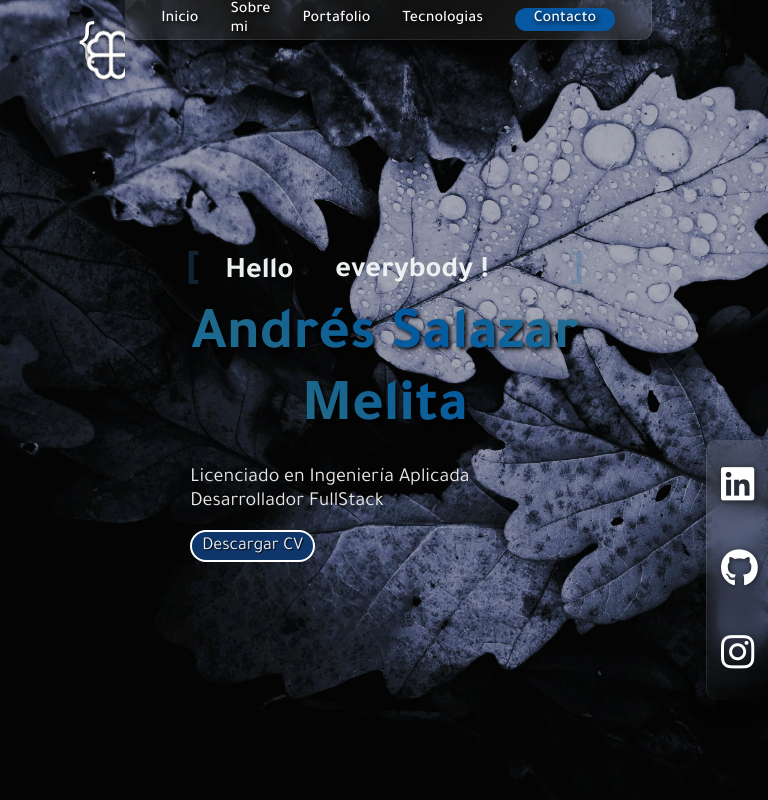
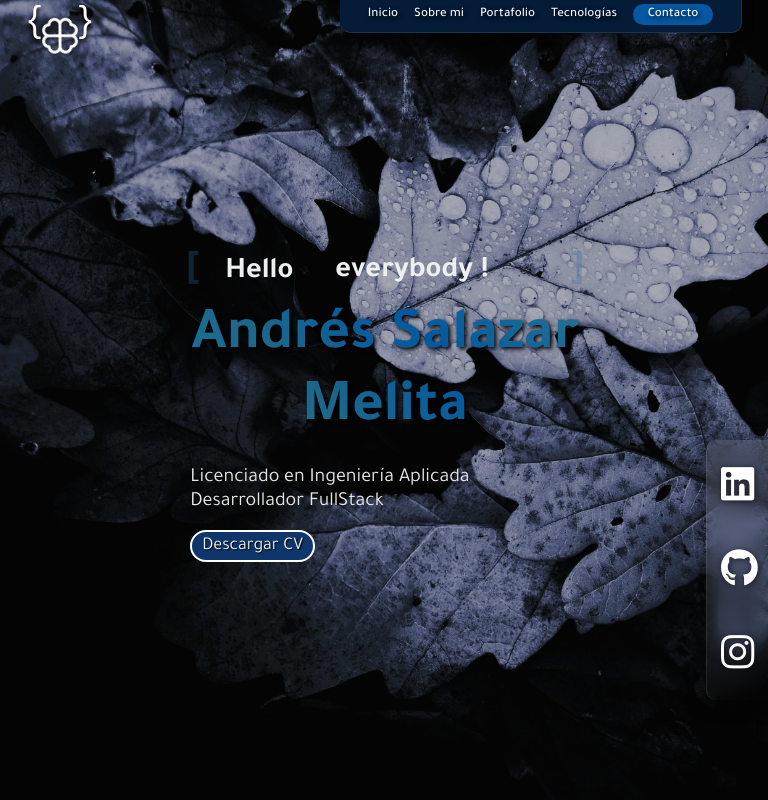
Before and after one commit to Andresmelita/portfolio-casm, a React (Vite) app: page / in a window 768 px wide. Shown: the top 800 px of the page. Built offline with nearby package versions, Linux system fonts and the light colour scheme.

Commit message:
navbar modified

```diff
--- a/src/components/Navbar/Navbar.jsx
+++ b/src/components/Navbar/Navbar.jsx
@@ -33,16 +33,16 @@ const Navbar = ({scrollHeight}) => {
 
                 <ul className={click ? 'nav-menu active' : 'nav-menu'}>
                     <ol className='nav-item'>
-                        <a href="#home" onClick={closeMenu}>Inicio</a>
+                        <a href="#home" onClick={closeMenu} className='item-title'>Inicio</a>
                     </ol>
                     <ol className='nav-item'>
-                        <a href="#about" onClick={closeMenu}>Sobre mi</a>
+                        <a href="#about" onClick={closeMenu} className='item-title'>Sobre mi</a>
                     </ol>
                     <ol className='nav-item'>
-                        <a href="#portfolio" onClick={closeMenu}>Portafolio</a>
+                        <a href="#portfolio" onClick={closeMenu} className='item-title'>Portafolio</a>
                     </ol>
                     <ol className='nav-item'>
-                        <a href="#skills" onClick={closeMenu}>Tecnologias</a>
+                        <a href="#skills" onClick={closeMenu} className='item-title'>Tecnologías</a>
                     </ol>
                     <ol className='nav-item'>
                         <div className='contact'>
--- a/src/components/Navbar/navbar.scss
+++ b/src/components/Navbar/navbar.scss
@@ -272,14 +272,14 @@
         position: fixed;
         height: 40px;
         width: 100%;
-        top: 0;
+        top: -5px;
         left: 0;
         z-index: 5000;
         transition: .3s ease-in;
 
         .nav-menu a {
             color: #ffffff;
-            font-size: 16px;
+            font-size: 13px;
             text-decoration: none;
         }
 
@@ -287,15 +287,16 @@
             display: flex;
             align-items: center;
             align-content: center;
-            margin-right: 100px;
+            margin-right: 10px;
             padding-left: 20px;
             padding-right: 20px;
             width: max-content;
             border-bottom-left-radius: 10px;
             border-bottom-right-radius: 10px;
-            height: 40px;
+            height: 35px;
+            background-color: #041c38;
             box-shadow: 2px 4px 10px rgba(0, 0, 0, 0.37);
-            background: linear-gradient(135deg, rgba(255, 255, 255, 0.1), rgba(255, 255, 255, 0.05), rgba(255, 255, 255, 0.1)  );
+            // background: linear-gradient(135deg, rgba(255, 255, 255, 0.1), rgba(255, 255, 255, 0.05), rgba(255, 255, 255, 0.1)  );
             backdrop-filter: blur(10px);
             -webkit-backdrop-filter: blur(10px);
             border-bottom: 1px solid rgba(255, 255, 255, 0.1);
@@ -312,31 +313,33 @@
             height: 100%;
             padding: 0 1rem;
 
+
             .menu-item {
                 display: none;
             }
 
             .navbar-logo {
                 height: 150%;
-                width: 93px;
-                margin-left: 50px;
-                margin-top: 60px;
-                margin-left: 60px;
+                width: 68px;
+                margin-top: 40px;
+                margin-left: 10px;
                 overflow: hidden;
                 position: relative;
                 display: flex;
                 flex-wrap: nowrap;
+                align-content: center;
 
                 .character {
-                    font-size: 54px;
-                    height: 100%;
+                    font-size: 44px;
+                    height: 96%;
                     position: absolute;
-                    text-shadow: 1px 1px 3px black;
+                    text-shadow: 0px 4px 4px black;
                     width: 100%;
                     font-weight: 400;
-                    word-spacing: 2.4rem;
-                    margin-top: -4px;
-                    margin-left: 1px;
+                    word-spacing: 1.45rem;
+                    margin-top: -10px;
+                    margin-left: 0.5px;
+                    align-self: center;
                 }
 
                 .logo {
@@ -344,10 +347,10 @@
                     filter: drop-shadow(0px 1px 2px rgba(0, 0, 0, 0.712));
                     aspect-ratio: 1;
                     margin: auto;
-                    width: 70px;
+                    width: 58px;
                     color: aliceblue;
                     cursor: pointer;
-                    padding: 10px;
+                    padding: 10.5px;
                     transition: linear 1s transform;
                     animation-name: toTurn;
                     animation-duration: 50s;
@@ -373,16 +376,21 @@
     }
 
     .header .nav-item {
-        padding: 1rem;
+        padding: 0.5rem;
         font-weight: 500;
         text-shadow: 2px 2px 5px black;
+
+        .item-title {
+            display: flex;
+            flex-wrap: nowrap;
+        }
     }
 
     .contact {
         background-color: rgb(7, 88, 163);
         border-radius: 1rem;
-        padding: 2px;
-        width: 100px;
+        padding: 1px;
+        width: 80px;
         text-align: center;
     }
 
--- a/src/components/Portfolio/Portfolio.jsx
+++ b/src/components/Portfolio/Portfolio.jsx
@@ -19,18 +19,23 @@ import { useState } from 'react'
 
 const Portfolio = () => {
 
+    const [click0, setClick0] = useState(false)
     const [click1, setClick1] = useState(false)
     const [click2, setClick2] = useState(false)
     const [click3, setClick3] = useState(false)
     const [click4, setClick4] = useState(false)
     const [click5, setClick5] = useState(false)
 
+    const handleClick0 = () => setClick0(!click0)
     const handleClick1 = () => setClick1(!click1)
     const handleClick2 = () => setClick2(!click2)
     const handleClick3 = () => setClick3(!click3)
     const handleClick4 = () => setClick4(!click4)
     const handleClick5 = () => setClick5(!click5)
 
+    const hover0 = () => {
+        setClick0(false)
+    }
     const hover1 = () => {
         setClick1(false)
     }
@@ -98,11 +103,11 @@ const Portfolio = () => {
 
 
                 <div className='portfolio-projects'>
-                    <div className='hamburguer' onClick={handleClick1}>
-                        {click1 ? (<HiCursorClick className='icon' size={27} style={{color: '#ffffff'}} onClick={hover1}/>)
+                    <div className='hamburguer' onClick={handleClick0}>
+                        {click0 ? (<HiCursorClick className='icon' size={27} style={{color: '#ffffff'}} onClick={hover0}/>)
                             : (<MdAdsClick className='icon' size={27} style={{color:'#ffffff'}}/>)}
                     </div>
-                    <div className={click1 ? 'project-information active' : 'project-information'}>
+                    <div className={click0 ? 'project-information active' : 'project-information'}>
                             <h2 className='line'><FaQuestion className='icon-react'/> Para Cuando?</h2>
                             <p>Proyecto en grupo diseñado para votar y proponer eventos en la comunidad de residencia.</p>
                             <div className='buttons-container'>
--- a/src/components/Portfolio/portfolio.scss
+++ b/src/components/Portfolio/portfolio.scss
@@ -98,7 +98,7 @@
                 }
 
                 .project-img:hover {
-                    transform: scale(1.4) rotate(8deg);
+                    transform: scale(1.4) rotate(0deg);
                     border: solid 2px rgb(0, 0, 0);
                 }
 
@@ -239,7 +239,7 @@
             }
 
             .portfolio-projects:hover .project-img {
-                transform: scale(1.4) rotate(8deg);
+                transform: scale(1.4) rotate(0deg);
 
                 border: solid 3px rgb(0, 0, 0);
             }
@@ -347,7 +347,7 @@
                 }
 
                 .project-img:hover {
-                    transform: scale(1.4) rotate(8deg);
+                    transform: scale(1.4) rotate(0deg);
                     border: solid 2px rgb(0, 0, 0);
                 }
 
@@ -487,7 +487,7 @@
             }
 
             .portfolio-projects:hover .project-img {
-                transform: scale(1.4) rotate(8deg);
+                transform: scale(1.4) rotate(0deg);
 
                 border: solid 3px rgb(0, 0, 0);
             }
@@ -595,7 +595,7 @@
                 }
 
                 .project-img:hover {
-                    transform: scale(1.4) rotate(8deg);
+                    transform: scale(1.4) rotate(0deg);
                     border: solid 2px rgb(0, 0, 0);
                 }
 
@@ -735,7 +735,7 @@
             }
 
             .portfolio-projects:hover .project-img {
-                transform: scale(1.4) rotate(8deg);
+                transform: scale(1.4) rotate(0deg);
 
                 border: solid 3px rgb(0, 0, 0);
             }
@@ -843,7 +843,7 @@
                 }
 
                 .project-img:hover {
-                    transform: scale(1.4) rotate(8deg);
+                    transform: scale(1.4) rotate(0deg);
                     border: solid 2px rgb(0, 0, 0);
                 }
 
@@ -983,7 +983,7 @@
             }
 
             .portfolio-projects:hover .project-img {
-                transform: scale(1.4) rotate(8deg);
+                transform: scale(1.4) rotate(0deg);
 
                 border: solid 3px rgb(0, 0, 0);
             }
@@ -1094,7 +1094,7 @@
                 }
 
                 .project-img:hover {
-                    transform: scale(1.4) rotate(8deg);
+                    transform: scale(1.4) rotate(0deg);
                     border: solid 2px rgb(0, 0, 0);
                 }
 
@@ -1235,7 +1235,7 @@
             }
 
             .portfolio-projects:hover .project-img {
-                transform: scale(1.4) rotate(8deg);
+                transform: scale(1.4) rotate(0deg);
 
                 border: solid 3px rgb(0, 0, 0);
             }
```
